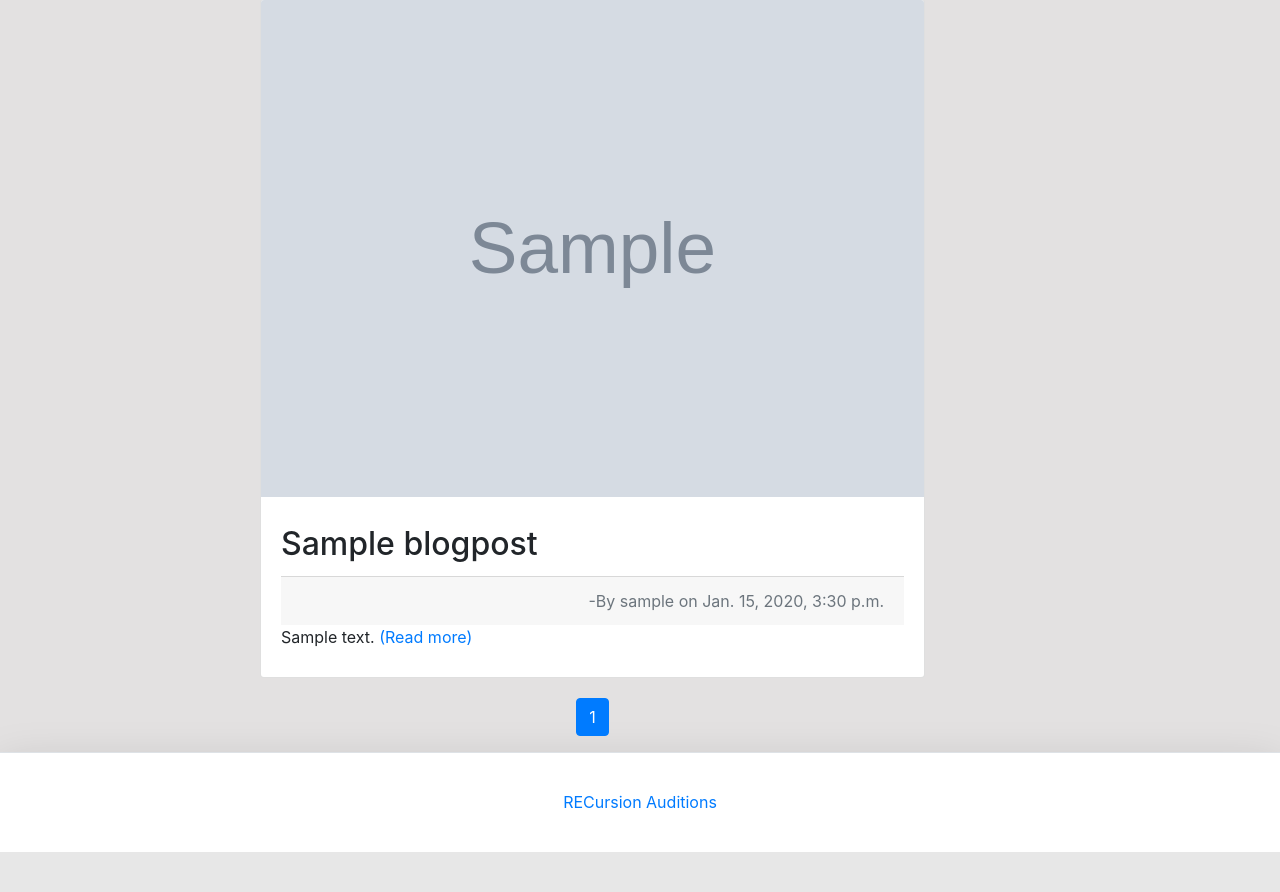
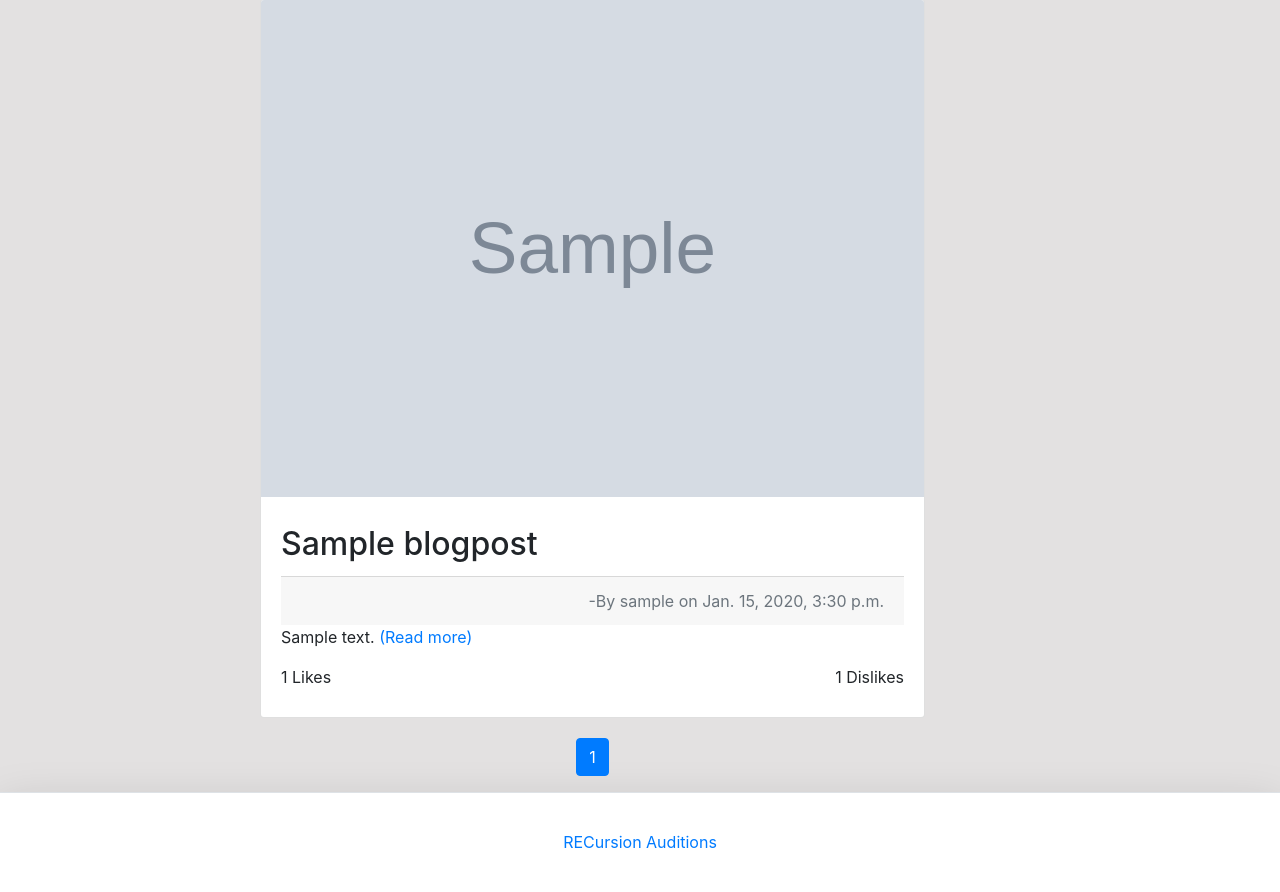
Before and after one commit to arin17bishwa/REC_webd, a Django app: page / in a window 1280 px wide. Shown: the part 91-983 px from the top of the page. Before the commit the page ends 943 px from the top, so only its background shows below. Run offline with Django 3.2, Linux system fonts and the light colour scheme; a user stored in the database is signed in; tables that the repository leaves empty hold one stand-in row (values such as "Sample post"); grey boxes marked "Sample" are stand-in pictures; some libraries are stand-ins or nearby versions.

Commit message:
added like and dislike count on blog snippets

```diff
--- a/blog/templates/blog/snippets/blog_post_snippet.html
+++ b/blog/templates/blog/snippets/blog_post_snippet.html
@@ -65,6 +65,13 @@
                     <a href="{% url 'blog:detail' post.slug%}">(Read more)</a>
                 </p>
 
+                <div id="like-count-{{ blog_post.id }}" class="like-count" style="display:inline; float:left">
+                   {{ blog_post.like_count }} Likes
+                </div>
+                <div id="dislike-count-{{ blog_post.id }}" class="dislike-count" style="display:inline; float:right">
+                   {{ blog_post.dislike_count }} Dislikes
+                </div>
+
             </div>
         </div>
     </div>
```
